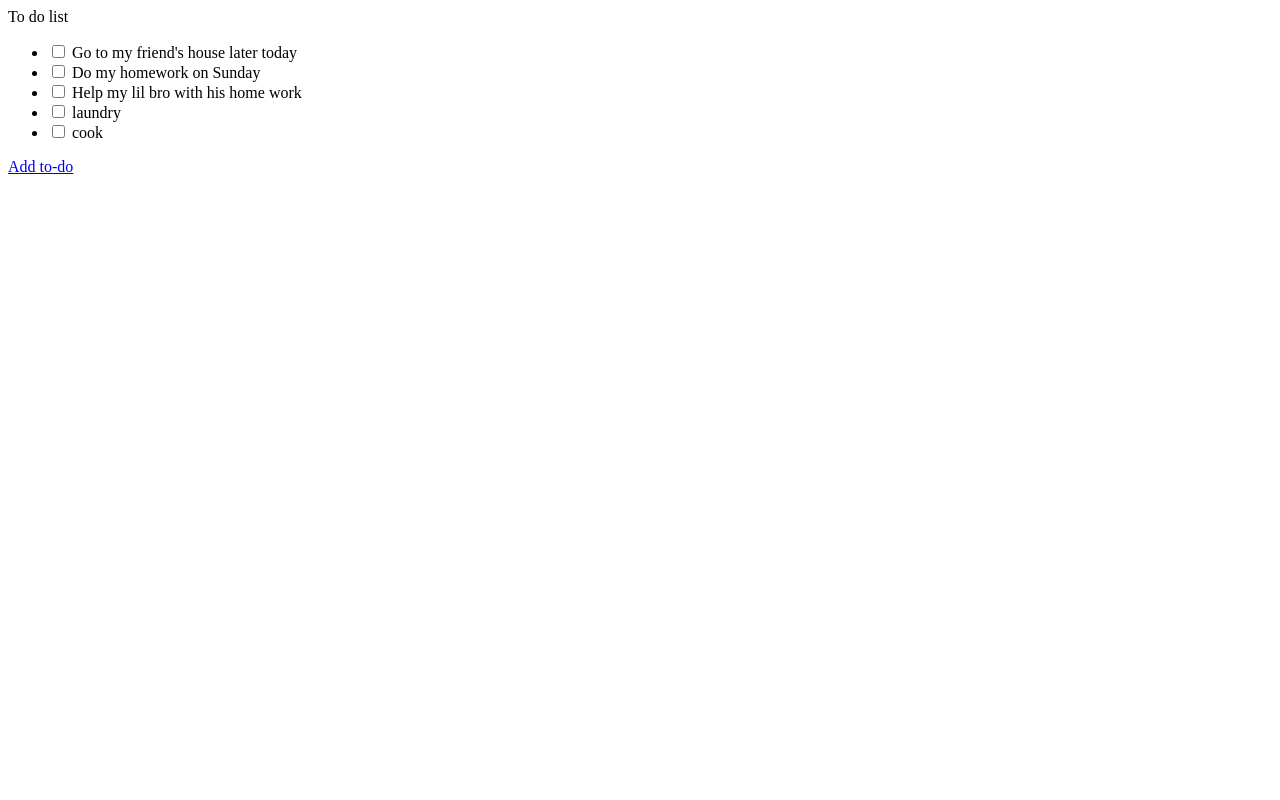
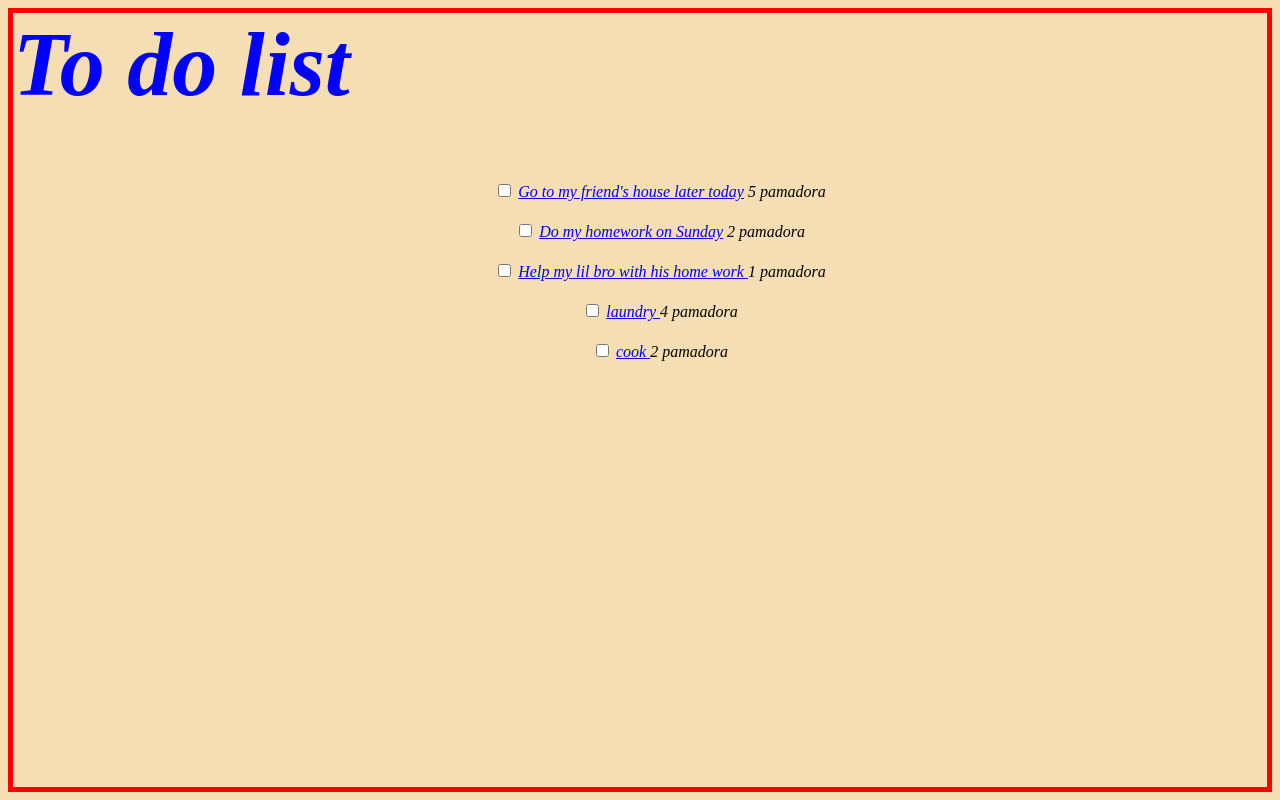
Before and after one commit to Mamierex/todo_app_front_end, a plain HTML site: page index.html in a window 1280 px wide. Drawn offline with Linux system fonts and the light colour scheme.

Commit message:
made styles

```diff
--- a/index.css
+++ b/index.css
@@ -0,0 +1,24 @@
+body {
+    border: 5px solid red;
+    background-color:wheat;
+}
+
+h1 {
+    font-style: italic;
+    font-size:90;
+    color:blue;
+}
+p {
+    border:solid red;
+}
+
+ul {
+    font-style: oblique;
+    list-style-type:none;
+}
+li{
+    text-align: center;
+    padding: 5px;
+    margin-bottom:10px;
+    background-color: wheat;
+}
--- a/index.html
+++ b/index.html
@@ -1,26 +1,32 @@
 <html>
   <head>
         <title></title>
+        <link rel="stylesheet" href="index.css"/>
+        <link rel="stylesheet" href="index.css"/>
   </head>
   </body>
-  <hi>To do list</hi>
+    <h1>To do list</h1>
       <ul>
-      <li>
+        <li class"colour1">
           <input type="checkbox"/>
-             Go to my friend's house later today</li>
-      <li>
+          <a href="show.html">Go to my friend's house later today</a> 5 pamadora
+        </li>
+        <li  class"colour1">
           <input type="checkbox"/>
-             Do my homework on Sunday</li>
-      <li>
+            <a href="show.html">Do my homework on Sunday</a> 2 pamadora
+        </li>
+        <li class"colour1">
           <input type="checkbox"/>
-             Help my lil bro with his home work</li>
-      <li>
+            <a href="show.html">Help my lil bro with his home work </a>1 pamadora
+            </li>
+        <li class"colour1">
           <input type="checkbox"/>
-             laundry</li>
-      <li>
+            <a href="show.html">laundry </a>4 pamadora
+            </li>
+        <li class"colour1">
           <input type="checkbox"/>
-             cook </li>
+            <a href="show.html">cook </a>2 pamadora
+          </li>
       </ul>
-<a href="new.html">Add to-do</a>
   </body>
 </html>
```
Also changed, not shown: new.html (+0 -1 lines), show.html (added, +12 -0 lines). Lines whose indentation alone changed are shown as unchanged.
